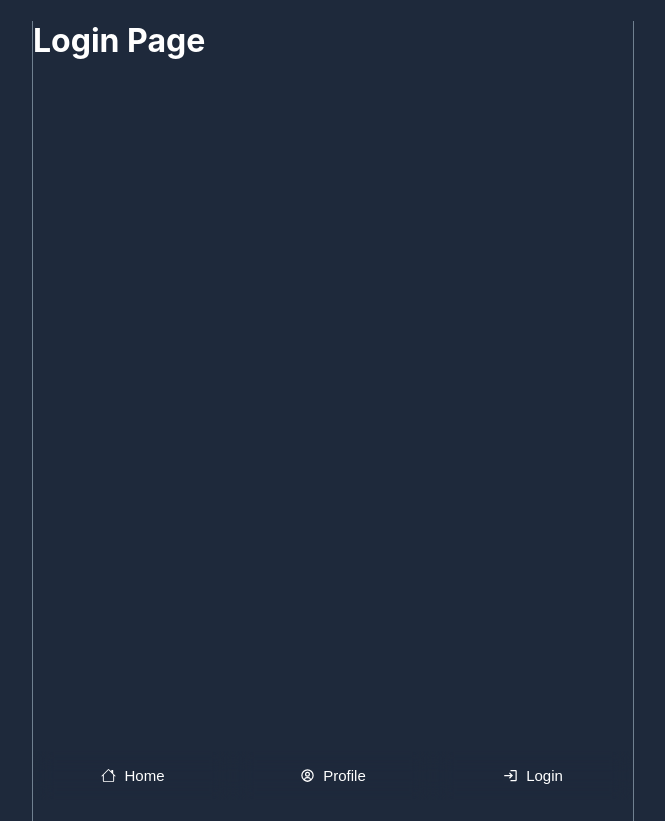
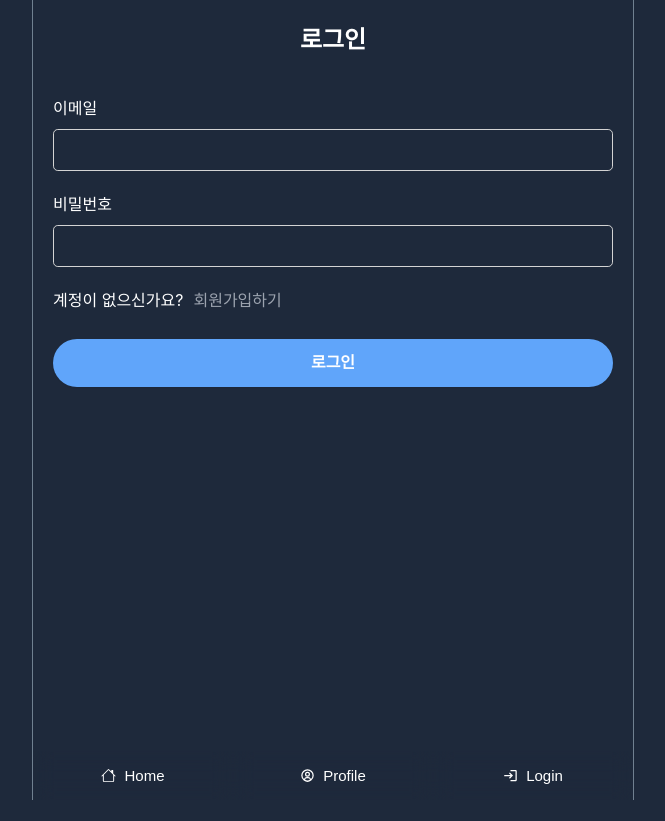
Before and after one commit to dlcjs1004/react-twitter-app, a React (Create React App) app: page /users/login in a window 1280 px wide. Shown: the whole page, without its empty margins (307-972 px from the left). After the commit the page ends 800 px from the top, so only its background shows below. Built offline with nearby package versions, Linux system fonts and the light colour scheme; no server answers.

Commit message:
feat: Firebase로 기본 로그인

```diff
--- a/src/App.tsx
+++ b/src/App.tsx
@@ -27,7 +27,11 @@
   }, [auth]); //auth값이 바뀔 때마다 호출될 수 있도록 설정
   return (
     <Layout>
-      <ToastContainer />
+      <ToastContainer
+        theme='dark'
+        autoClose={1000}
+        hideProgressBar
+        newestOnTop />
       {/* init이 되었을 경우에만 라우터를 보여줄 수 있도록 작업 */}
       {init ? <Router isAuthenticated={isAuthenticated} /> : <Loader />}
     </Layout>
--- a/src/components/Menu.tsx
+++ b/src/components/Menu.tsx
@@ -4,6 +4,9 @@
 import { MdLogout, MdLogin } from "react-icons/md";
 import { useContext } from "react";
 import AuthContext from "context/AuthContext";
+import { getAuth, signOut } from "firebase/auth";
+import { app } from "firebaseApp";
+import { toast } from "react-toastify";
 
 export default function MenuList() {
   const {user} = useContext(AuthContext);
@@ -26,7 +29,11 @@
             Login
           </button>
         ) : (
-          <button type="button" onClick={() => navigate("/")}>
+          <button type="button" onClick={ async() => {
+            const auth = getAuth(app);
+            await signOut(auth);
+            toast.success("로그아웃 되었습니다.");
+          }}>
             <MdLogout />
             Logout
           </button>
--- a/src/components/users/loginForm.tsx
+++ b/src/components/users/loginForm.tsx
@@ -1,5 +1,100 @@
+import { getAuth, signInWithEmailAndPassword } from "firebase/auth";
+import { app } from "firebaseApp";
+import { useState } from "react";
+import { Link, useNavigate } from "react-router-dom";
+import { toast } from "react-toastify";
+
 export default function LoginForm() {
+  const [error, setError] = useState<string>("");
+  const [email, setEmail] = useState<string>("");
+  const [password, setPassword] = useState<string>("");
+  const navigate = useNavigate();
+
+  const onSubmit = async (e: any) => {
+    e.preventDefault(); //일단 해당 폼이 제출되지 않도록 막기
+
+    try {
+      const auth = getAuth(app);
+      await signInWithEmailAndPassword(auth, email, password);
+      navigate("/"); //메인페이지 이동
+      toast.success("성공적으로 로그인이 되었습니다.");
+    } catch (error: any) {
+      toast.error(error?.code);
+    }
+  };
+
+  const onChange = (e: React.ChangeEvent<HTMLInputElement>) => {
+    const {
+      target: {name, value},
+    } = e;
+    //console.log(name, value);
+
+    if (name === "email") {
+      setEmail(value);
+      const validRegex = /^[a-zA-Z0-9._%+-]+@[a-zA-Z0-9.-]+\.[a-zA-Z]{2,}$/;
+
+      if (!value?.match(validRegex)) {
+        setError("이메일 형식이 올바르지 않습니다.");
+      } else {
+        setError("");
+      }
+    }
+
+    if (name === "password") {
+      setPassword(value);
+
+      if (value?.length < 8) {
+        setError("비밀번호는 8자리 이상 입력해주세요");
+      } else {
+        setError("");
+      }
+    }
+  };
+
   return (
-    <h1>Login Page</h1>
+    <form className="form form--lg" onSubmit={onSubmit}>
+      <div className="form__title">로그인</div>
+
+      <div className="form__block">
+        <label htmlFor="email">이메일</label>
+        <input
+          type="text"
+          name="email"
+          id="email"
+          value={email}
+          required
+          onChange={onChange} />
+      </div>
+
+      <div className="form__block">
+        <label htmlFor="password">비밀번호</label>
+        <input
+          type="password"
+          name="password"
+          id="password"
+          value={password}
+          onChange={onChange}
+          required />
+      </div>
+
+      {/* 만약 에러가 있다면 */}
+      {error && error?.length > 0 && (
+        <div className="form__block">
+          <div className="form__error">{error}</div>
+        </div>
+      )}
+
+
+      <div className="form__block">
+        계정이 없으신가요?
+        <Link to="/users/signup" className="form__link">회원가입하기</Link>
+      </div>
+
+      <div className="form__block--lg">
+        <button type="submit" className="form__btn--submit" disabled={error?.length > 0}>
+          로그인
+        </button>
+      </div>
+    </form>
   );
 }
--- a/src/components/users/signupForm.tsx
+++ b/src/components/users/signupForm.tsx
@@ -113,10 +113,10 @@
 
       <div className="form__block">
         계정이 있으신가요?
-        <Link to="/login" className="form__link">로그인하기</Link>
+        <Link to="/users/login" className="form__link">로그인하기</Link>
       </div>
 
-      <div className="form__block">
+      <div className="form__block--lg">
         <button type="submit" className="form__btn--submit" disabled={error?.length > 0}>
           회원가입
         </button>
```
